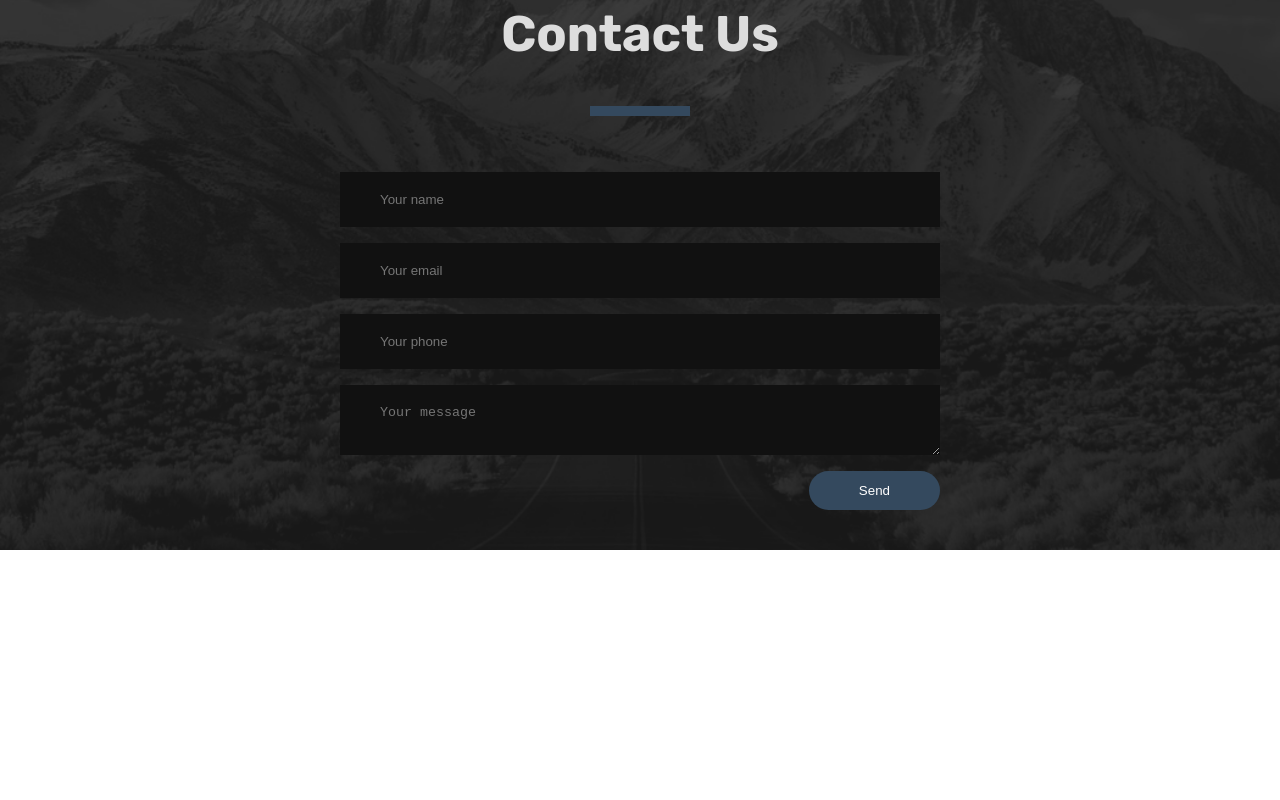
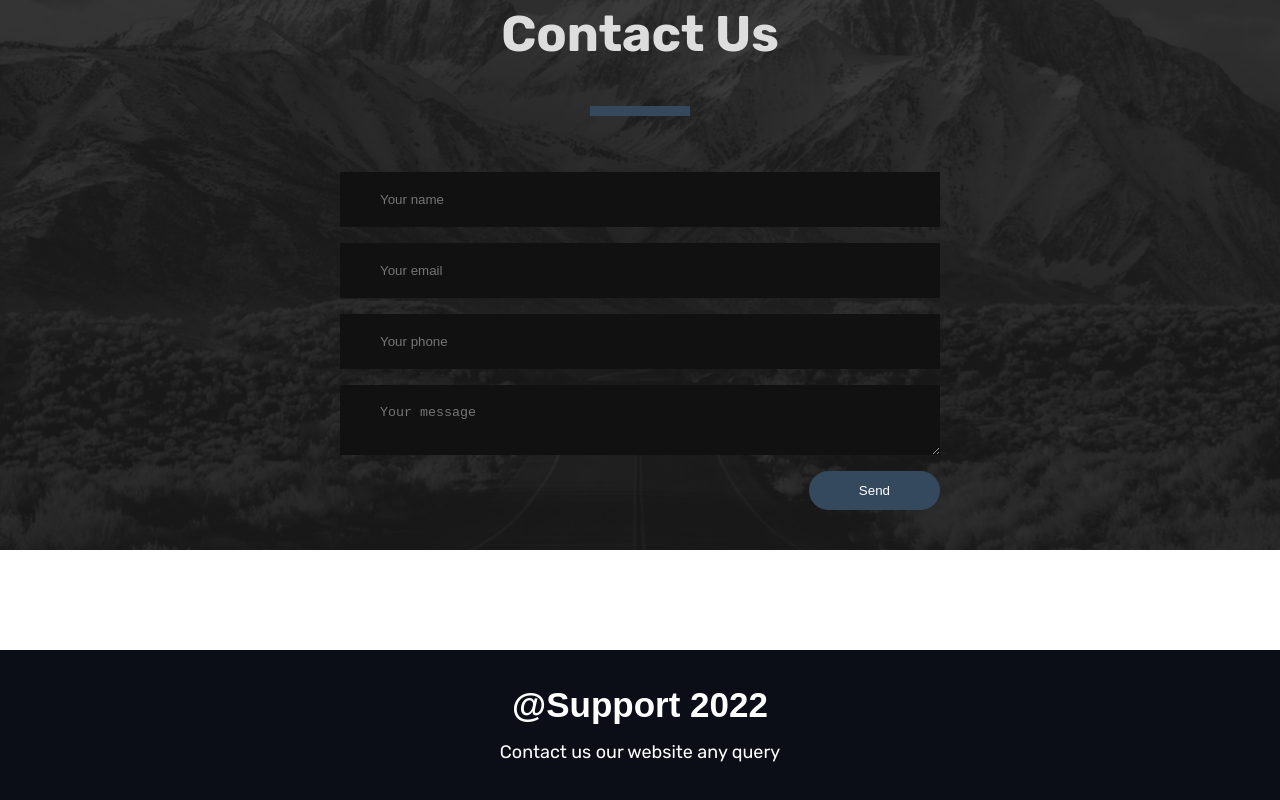
Before and after one commit to mdimransorker/assignment-one, a plain HTML site: page index.html in a window 1280 px wide. Shown: the part 2322-3122 px from the top of the page. Before the commit the page ends 2972 px from the top, so only its background shows below. Drawn offline with Linux system fonts and the light colour scheme; a web font is replaced by a local one.

Commit message:
footer part add

```diff
--- a/index.html
+++ b/index.html
@@ -93,5 +93,11 @@
       </form>
     </div>
   </section>
+   <!-- footer-area section start -->
+   <footer class="footer-area">
+    <h3>@Support <span class="cyan-color">2022</span></h3>
+    <p>Contact us our website any query</p>
+</footer>
+<!-- footer-area section end -->
 </body>
 </html>
--- a/style.css
+++ b/style.css
@@ -181,3 +181,18 @@ section{
   }
 
 /* contact-area end */
+/* footer section section start */
+.footer-area{
+    padding: 20px 0;
+    text-align: center;
+    background-color: #0b0d17;
+}
+.footer-area h3{
+    font-family: 'Pattaya', sans-serif;
+}
+.footer-area h3,
+.footer-area p {
+	color: #fff;
+	margin: 15px 0;
+}
+/* footer section end */
```
